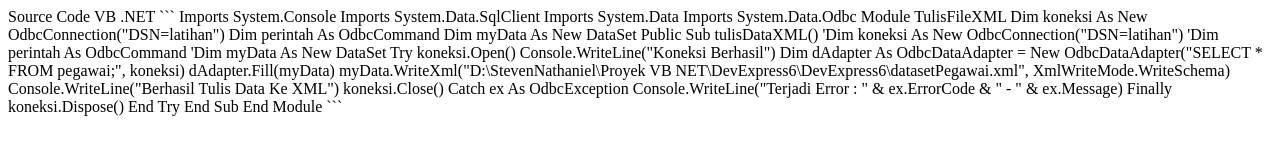
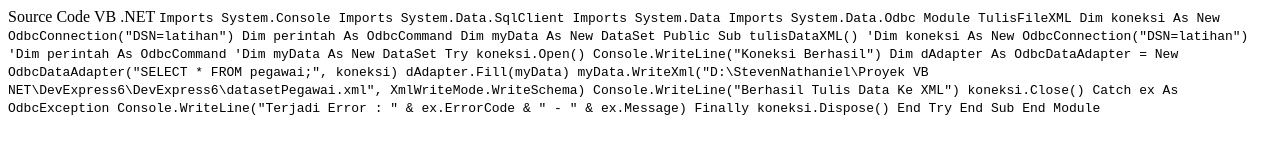
Before and after one commit to stevennathaniel1000/blog, a plain HTML site: page index.html in a window 1280 px wide. Drawn offline with Linux system fonts and the light colour scheme.

Commit message:
Update index.html

````diff
--- a/index.html
+++ b/index.html
@@ -8,8 +8,8 @@
 
     Source Code VB .NET
 
-    ```
-    Imports System.Console
+<code>
+Imports System.Console
 
 Imports System.Data.SqlClient
 
@@ -68,7 +68,7 @@ Module TulisFileXML
 
 End Module
 
-    ```
+    </code>
 
   </body>
 </html>
````
